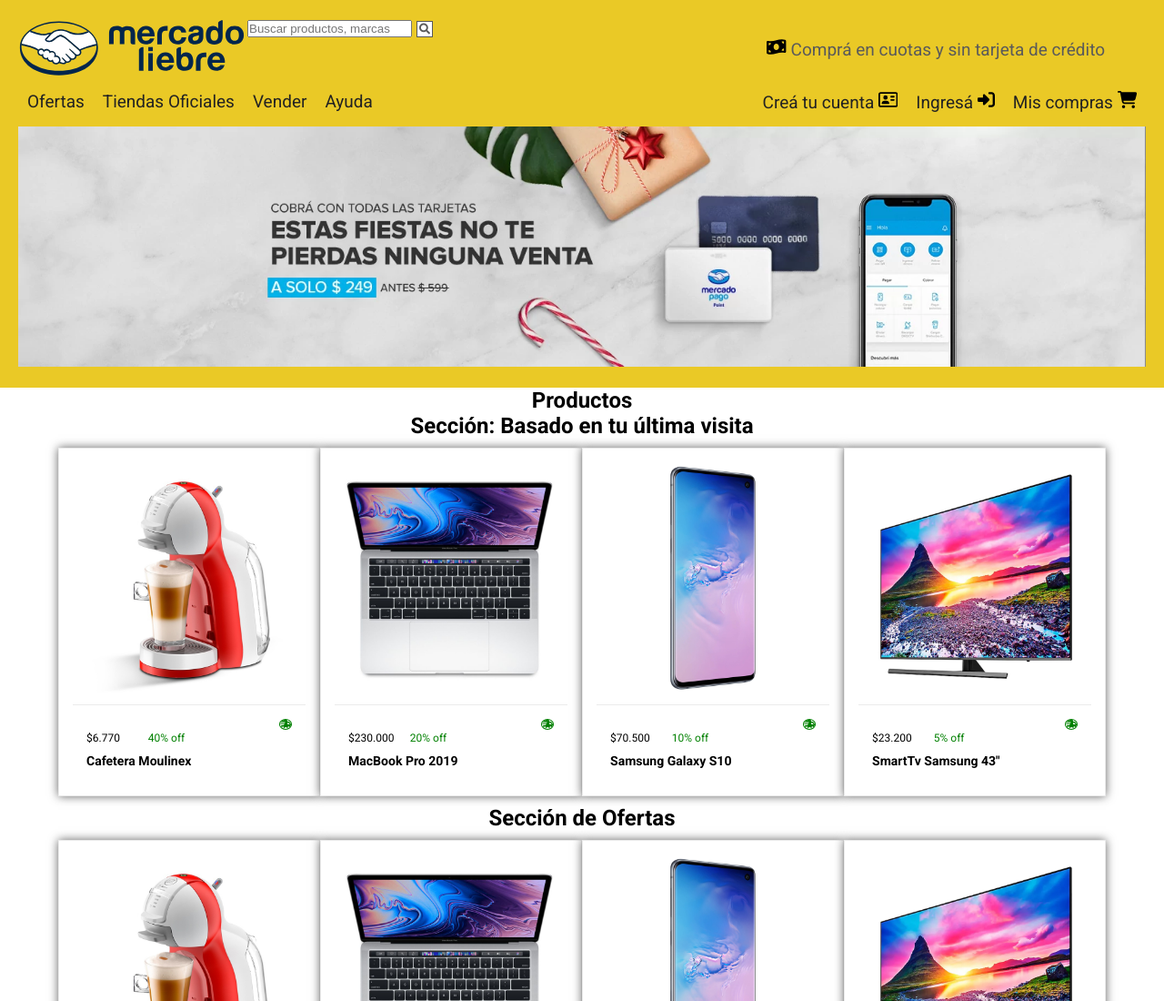
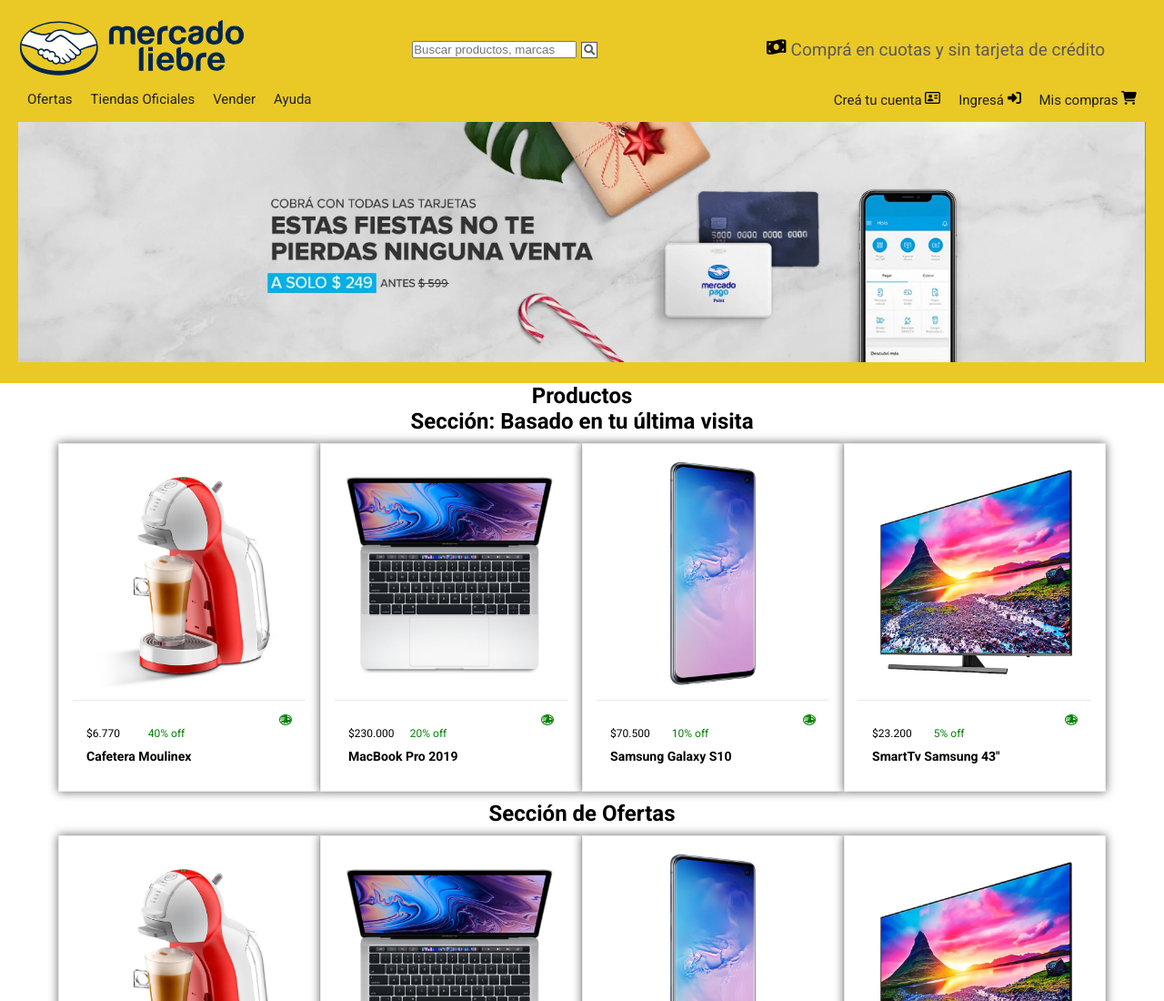
Before and after one commit to Marquilokuras/anatomiaSitioWeb-QuinterosMarcos, a website: page views/home.html in a window 1280 px wide. Shown: the top 1100 px of the page at 91% size. Drawn offline with Linux system fonts and the light colour scheme.

Commit message:
Arreglitos de tamaño de letra

```diff
--- a/public/css/styles.css
+++ b/public/css/styles.css
@@ -320,11 +320,11 @@
   }
 
   .main-navbar a {
-    font-size: 5px;
+    font-size: 8px;
   }
 
   #compraCuotas {
-    font-size: 19px;
+    font-size: 8px;
     max-width: none;
     font-weight: 400;
   }
@@ -431,7 +431,7 @@
   }
 
   .main-navbar a {
-    font-size: 19px;
+    font-size: 15px;
   }
 
   #compraCuotas {
--- a/views/home.html
+++ b/views/home.html
@@ -62,13 +62,12 @@
                     <img id="logo" src="/img/logo-mercado-liebre.svg" alt="Logo de Mercado Liebre" width="200">
 
                 </div>
+            </div>
+            <form id="buscadorIcon" class="buscador-form">
+                <input type="text" id="buscar" placeholder="Buscar productos, marcas">
 
-                <form id="buscadorIcon" class="buscador-form">
-                    <input type="text" id="buscar" placeholder="Buscar productos, marcas">
-
-                    <i class="fas fa-search" id="search"></i>
-                </form>
-            </div>
+                <i class="fas fa-search" id="search"></i>
+            </form>
             <p id="compraCuotas"><svg xmlns="http://www.w3.org/2000/svg" height="1em" viewBox="0 0 576 512">
                     <path
                         d="M0 112.5V422.3c0 18 10.1 35 27 41.3c87 32.5 174 10.3 261-11.9c79.8-20.3 159.6-40.7 239.3-18.9c23 6.3 48.7-9.5 48.7-33.4V89.7c0-18-10.1-35-27-41.3C462 15.9 375 38.1 288 60.3C208.2 80.6 128.4 100.9 48.7 79.1C25.6 72.8 0 88.6 0 112.5zM288 352c-44.2 0-80-43-80-96s35.8-96 80-96s80 43 80 96s-35.8 96-80 96zM64 352c35.3 0 64 28.7 64 64H64V352zm64-208c0 35.3-28.7 64-64 64V144h64zM512 304v64H448c0-35.3 28.7-64 64-64zM448 96h64v64c-35.3 0-64-28.7-64-64z" />
```
